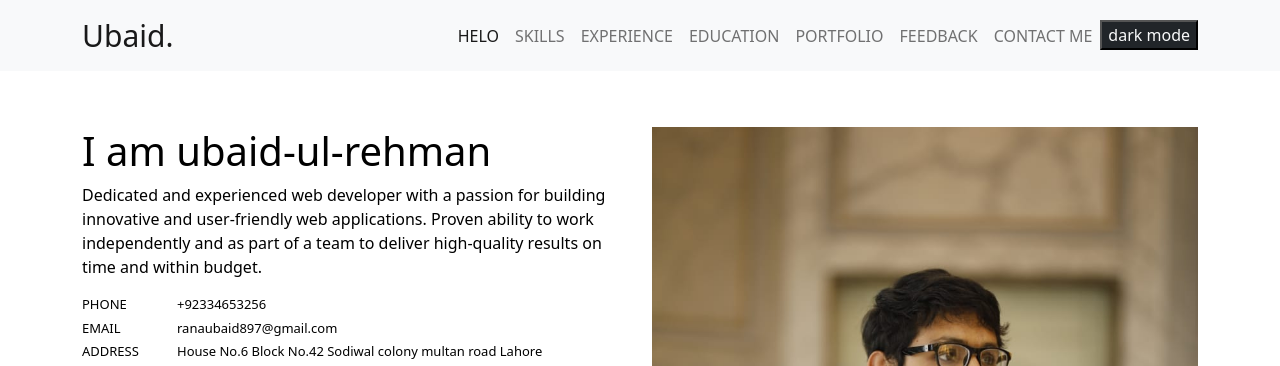
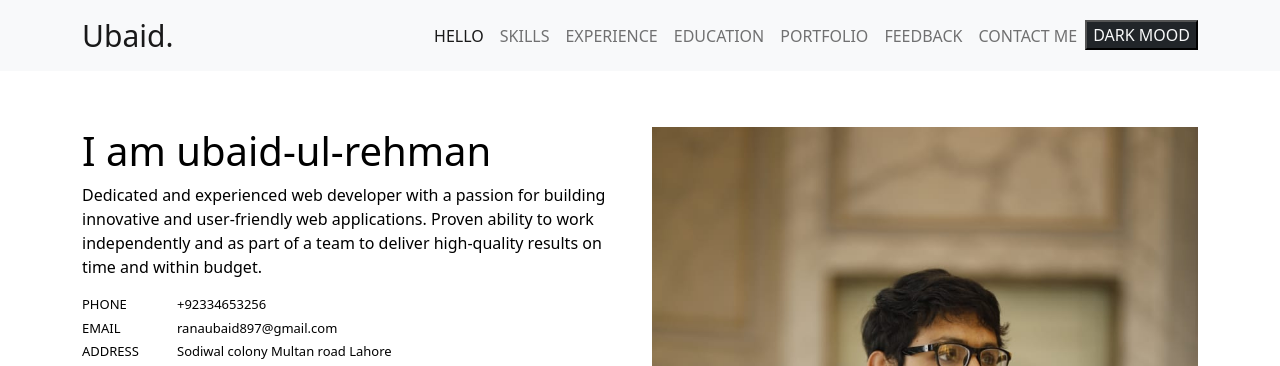
Before and after one commit to ranaubaid897/ubaid-portfilo, a plain HTML site: page index.html in a window 1280 px wide. Shown: the top 366 px of the page. Drawn offline with nearby package versions, Linux system fonts and the light colour scheme.

Commit message:
some change
some change

```diff
--- a/index.html
+++ b/index.html
@@ -54,7 +54,7 @@
       <div class="collapse navbar-collapse" id="navbarSupportedContent">
         <ul class="navbar-nav ms-auto mb-2 mb-lg-0">
           <li class="nav-item">
-            <a class="nav-link active" aria-current="page" href="#HELO">HELO</a>
+            <a class="nav-link active" aria-current="page" href="#HELO">HELLO</a>
           </li>
           <li class="nav-item">
             <a class="nav-link" href="#SKILLS">SKILLS</a>
@@ -83,7 +83,7 @@
           </li>
 
           <li class="nav-item mt-1">
-            <button onclick="toggleDarkMode()" class="bg-dark text-light " id="cli"> dark mode</button>
+            <button onclick="toggleDarkMode()" class="bg-dark text-light " id="cli"> DARK MOOD</button>
           </li>
 
 
@@ -118,7 +118,7 @@
               <div class="row my-1">
                 <div class="col-md-2">ADDRESS</div>
                 <div class="col-md-10">
-                  House No.6 Block No.42 Sodiwal colony multan road Lahore
+                  Sodiwal colony Multan road Lahore
                 </div>
               </div>
 
@@ -209,7 +209,7 @@
 
 
 
-                <a href="/pdf/ResumeBuilder_30_05_2023_06_21_59_PM.pdf" target="_blank"
+                <a href="/pdf/ubaid cv (1).pdf" target="_blank"
                   class="btn btn-light px-5 py-3 mt-2 center">DOWNLOAD CV</a>
               </div>
             </div>
@@ -1057,7 +1057,7 @@
           <div class="col-lg-3">
 
 
-            <form id="contactForm" action="">
+            <form id="" action="">
               <div class="input-group mb-3">
                 <input type="text" class="form-control py-2" placeholder="Name" name="name" id="name">
               </div>
@@ -1106,6 +1106,22 @@
   </div>
   <!-- footer -->
 
+  <!-- <script>
+    document.getElementById('whatsappForm').addEventListener('submit', function (event) {
+        event.preventDefault();
+        openWhatsApp();
+    });
+
+    function openWhatsApp() {
+        const phoneNumber = document.getElementById('phoneNumber').value;
+        const countryCode = '+92'; // Replace with the desired country code (e.g., +1 for USA)
+        const url = `https://faq.whatsapp.com/5913398998672934/?helpref=uf_share`;
+
+        // Open the URL, which will prompt the user to open WhatsApp
+        window.location.href = url;
+    }
+</script> -->
+
 
 
 
```
Also changed, not shown: 1 other file.
